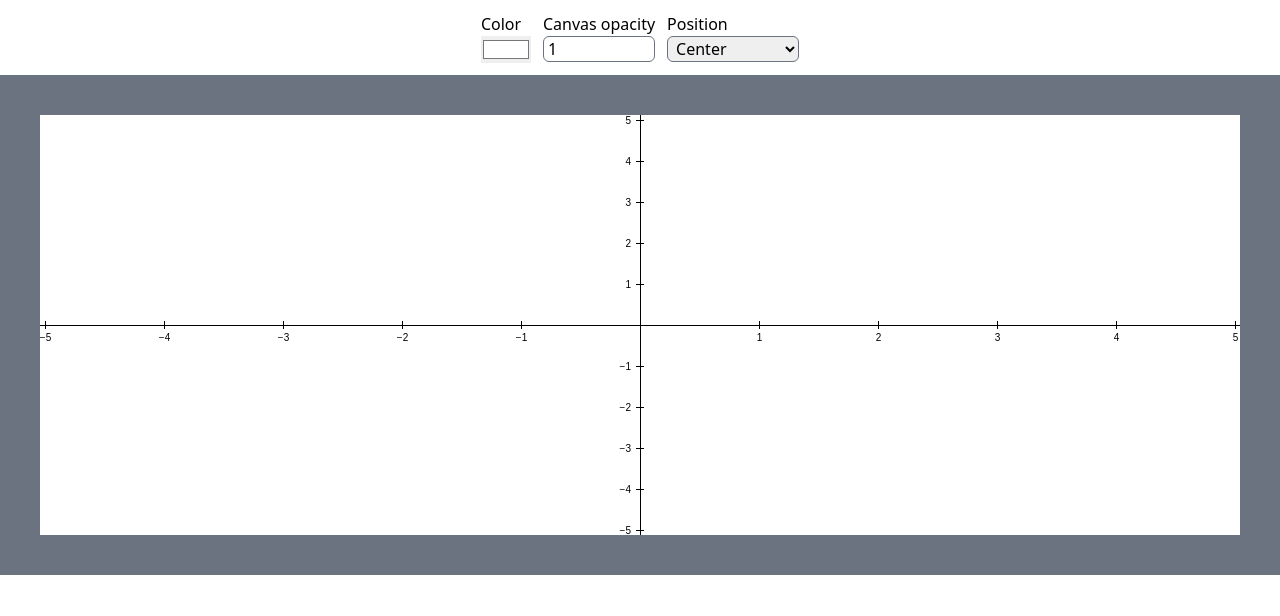
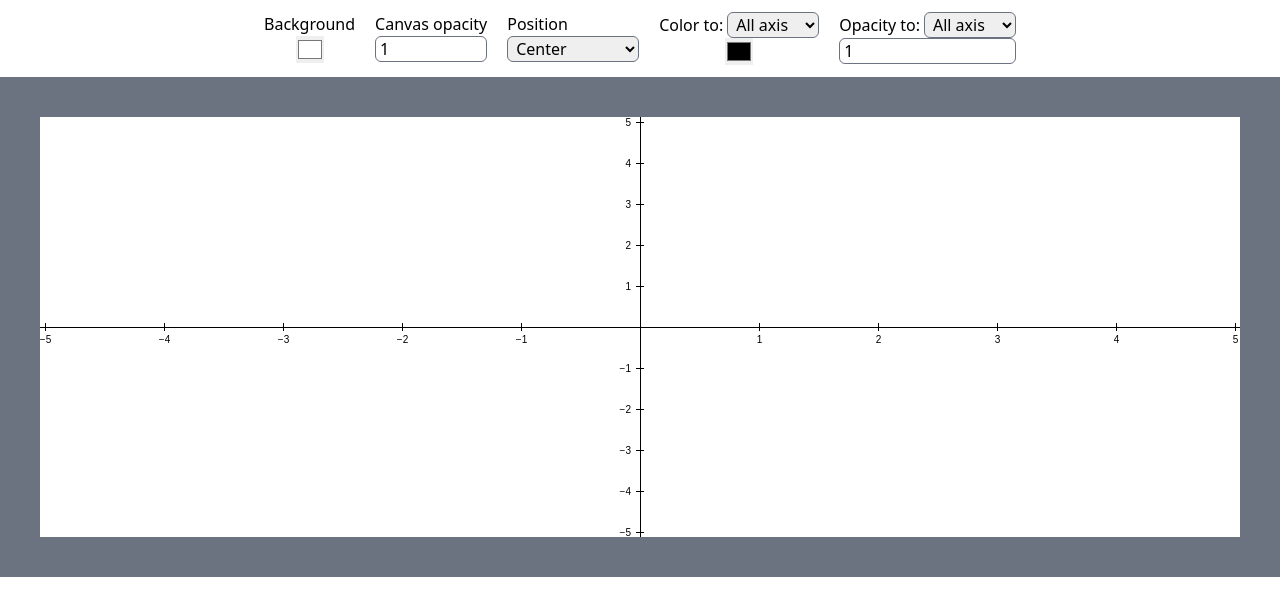
Before and after one commit to JhoselinRam/Project_Chyntia, a Next.js app: page / in a window 1280 px wide. Shown: the top 616 px of the page. Built offline with nearby package versions, Linux system fonts and the light colour scheme.

Commit message:
Station 13/12/22 3

```diff
--- a/src/pages/index.tsx
+++ b/src/pages/index.tsx
@@ -1,8 +1,10 @@
-import { ChangeEvent } from "react";
+import { ChangeEvent, useRef } from "react";
 import Graph2D, { Grap2D_Type, Graph2D_AxisPosition } from "../resourses/Graph2D/Graph2D";
 
 export default function Home() {
   let Graph : Grap2D_Type;
+  const colorTarget = useRef("0");
+  const opacityTarget = useRef("0");
 
   function changeColor(e:ChangeEvent){
     const color = (e.target as HTMLInputElement).value as string;
@@ -20,6 +22,88 @@ export default function Home() {
     Graph.axisPosition(position);
   }
 
+  function changeColorTarget(e:ChangeEvent){
+    colorTarget.current = (e.target as HTMLSelectElement).value;
+  }
+
+  function changeAxisColor(e:ChangeEvent){
+    const color = (e.target as HTMLInputElement).value;
+
+    switch(colorTarget.current){
+      case "0":
+        Graph.axisColor({axis:color});
+        break;
+      case "1":
+        Graph.axisColor({xAxis:color});
+        break;
+      case "2":
+        Graph.axisColor({yAxis:color});
+        break;
+      case "3":
+        Graph.axisColor({xBase:color});
+        break;
+      case "4":
+        Graph.axisColor({xTick:color});
+        break;
+      case "5":
+        Graph.axisColor({xLabel:color});
+        break;
+      case "6":
+        Graph.axisColor({yBase:color});
+        break;
+      case "7":
+        Graph.axisColor({yTick:color});
+        break;
+      case "8":
+        Graph.axisColor({yLabel:color});
+        break;
+    }
+
+  }
+
+  function changeOpacityTarget(e:ChangeEvent){
+    opacityTarget.current = (e.target as HTMLSelectElement).value;
+  }
+
+  function changeAxisOpacity(e:ChangeEvent){
+    const opacity = parseFloat((e.target as HTMLInputElement).value);
+
+    switch(opacityTarget.current){
+      case "0":
+        Graph.axisOpacity({axis:opacity});
+        break;
+      case "1":
+        Graph.axisOpacity({xAxis:opacity});
+        break;
+      case "2":
+        Graph.axisOpacity({yAxis:opacity});
+        break;
+      case "3":
+        Graph.axisOpacity({xBase:opacity});
+        break;
+      case "4":
+        Graph.axisOpacity({xTick:opacity});
+        break;
+      case "5":
+        Graph.axisOpacity({xLabel:opacity});
+        break;
+      case "6":
+        Graph.axisOpacity({yBase:opacity});
+        break;
+      case "7":
+        Graph.axisOpacity({yTick:opacity});
+        break;
+      case "8":
+        Graph.axisOpacity({yLabel:opacity});
+        break;
+    }
+
+  }
+
+
+
+
+
 
 
 
@@ -33,15 +117,15 @@ export default function Home() {
     <>
     <div className="flex flex-col justify-center items-center">
 
-      <div className="flex items-start justify-center gap-3 my-3">
+      <div className="flex items-start justify-center gap-5 my-3">
 
         <div className="flex flex-col items-start justify-center">
-          <p>Color</p>
-          <input type="color" defaultValue="#ffffff" onChange={changeColor}/>
+          <p>Background</p>
+          <input type="color" defaultValue="#ffffff" onChange={changeColor} className="w-7 self-center"/>
         </div>
         <div className="flex flex-col justify-start items-start">
           <p>Canvas opacity</p>
-          <input type="number" className="border border-gray-500 rounded-md w-full px-1" min={0} max={1} step={0.01} defaultValue={1} onChange={changeOpacity}/>
+          <input type="number" className="border border-gray-500 rounded-md w-full px-1" min={0} max={1} step={0.02} defaultValue={1} onChange={changeOpacity}/>
         </div>
         <div className="flex flex-col justify-start items-start">
           <p>Position</p>
@@ -52,6 +136,42 @@ export default function Home() {
             <option value="top-left">Top-Left</option>
             <option value="top-right">Top-Right</option>
           </select>
+        </div>
+        <div className="flex flex-col justify-start items-start">
+          <div className="flex items-center justify-center">
+            <p>Color</p>
+            <p className="mx-1">to:</p>
+            <select defaultValue={0} className="border border-gray-500 rounded-md w-full px-1" onChange={changeColorTarget}>
+              <option value="0">All axis</option>
+              <option value="1">X Axis</option>
+              <option value="2">Y Axis</option>
+              <option value="3">X Base</option>
+              <option value="4">X Ticks</option>
+              <option value="5">X Labels</option>
+              <option value="6">Y Base</option>
+              <option value="7">Y Ticks</option>
+              <option value="8">Y Labels</option>
+            </select>
+          </div>
+          <input type="color" defaultValue="#000000" className="w-7 self-center"  onChange={changeAxisColor}/>
+        </div>
+        <div className="flex flex-col justify-start items-start">
+          <div className="flex items-center justify-center">
+            <p>Opacity</p>
+            <p className="mx-1">to:</p>
+            <select defaultValue={0} className="border border-gray-500 rounded-md w-full px-1" onChange={changeOpacityTarget}>
+              <option value="0">All axis</option>
+              <option value="1">X Axis</option>
+              <option value="2">Y Axis</option>
+              <option value="3">X Base</option>
+              <option value="4">X Ticks</option>
+              <option value="5">X Labels</option>
+              <option value="6">Y Base</option>
+              <option value="7">Y Ticks</option>
+              <option value="8">Y Labels</option>
+            </select>
+          </div>
+          <input type="number" className="border border-gray-500 rounded-md w-full px-1" min={0} max={1} step={0.02} defaultValue={1} onChange={changeAxisOpacity}/>
         </div>
 
       </div>
--- a/src/resourses/Graph2D/tools/Axis.ts
+++ b/src/resourses/Graph2D/tools/Axis.ts
@@ -50,7 +50,7 @@ function Axis(state : Grapg2D_State) : Axis_Type{
                                 .node() as SVGRectElement)
                                 .getBBox()
                                 .height;
-
+console.log(state.axis);
         //Set the color and opacity of the axis, labels and ticks
          state.canvas
             .select("g.Graph2D_AxisX")
@@ -73,7 +73,7 @@ function Axis(state : Grapg2D_State) : Axis_Type{
             .attr("opacity", state.axis.xLabelOpacity);
 
         state.canvas
-            .select("g.g.Graph2D_AxisY")
+            .select("g.Graph2D_AxisY")
             .select("path")
             .attr("stroke", state.axis.yAxisColor)
             .attr("opacity", state.axis.yAxisOpacity);
@@ -184,6 +184,7 @@ function Axis(state : Grapg2D_State) : Axis_Type{
         state.canvas
             .select("g.Graph2D_AxisX")
             .append("line")
+            .classed("Graph2D_Extension", true)
             .attr("stroke", state.axis.xAxisColor)
             .attr("opacity", state.axis.xAxisOpacity)
             .attr("x1", 0)
@@ -194,6 +195,7 @@ function Axis(state : Grapg2D_State) : Axis_Type{
         state.canvas
             .select("g.Graph2D_AxisX")
             .append("line")
+            .classed("Graph2D_Extension", true)
             .attr("stroke", state.axis.xAxisColor)
             .attr("opacity", state.axis.xAxisOpacity)
             .attr("x1", canvasWidth-state.config.marginEnd-2)
@@ -204,6 +206,7 @@ function Axis(state : Grapg2D_State) : Axis_Type{
         state.canvas
             .select("g.Graph2D_AxisY")
             .append("line")
+            .classed("Graph2D_Extension", true)
             .attr("stroke", state.axis.yAxisColor)
             .attr("opacity", state.axis.yAxisOpacity)
             .attr("x1", 0.5)
@@ -214,6 +217,7 @@ function Axis(state : Grapg2D_State) : Axis_Type{
         state.canvas
             .select("g.Graph2D_AxisY")
             .append("line")
+            .classed("Graph2D_Extension", true)
             .attr("stroke", state.axis.yAxisColor)
             .attr("opacity", state.axis.yAxisOpacity)
             .attr("x1", 0.5)
@@ -276,8 +280,9 @@ function Axis(state : Grapg2D_State) : Axis_Type{
             .select("g.Graph2D_AxisX")
             .style("transform", `translate(0,${translationY}px)`)
             .append("line")
+            .classed("Graph2D_Extension", true)
             .attr("stroke", state.axis.xAxisColor)
-            .attr("opacity", state.axis.xLabelOpacity)
+            .attr("opacity", state.axis.xAxisOpacity)
             .attr("x1", extensionXStart)
             .attr("x2", extensionXEnd)
             .attr("y1", 0.5)
@@ -287,8 +292,9 @@ function Axis(state : Grapg2D_State) : Axis_Type{
             .select("g.Graph2D_AxisY")
             .style("transform", `translate(${translationX}px,0)`)
             .append("line")
+            .classed("Graph2D_Extension", true)
             .attr("stroke", state.axis.yAxisColor)
-            .attr("opacity", state.axis.yLabelOpacity)
+            .attr("opacity", state.axis.yAxisOpacity)
             .attr("x1", 0.5)
             .attr("x2", 0.5)
             .attr("y1", extensionYStart)
--- a/src/resourses/Graph2D/tools/Config.ts
+++ b/src/resourses/Graph2D/tools/Config.ts
@@ -1,8 +1,15 @@
-import { Grap2D_Type, Graph2D_AxisPosition, Graph2D_AxisType } from "../Graph2D";
-import { Axis_Color_Options, Axis_Opacity_Options, Config_Type, Method_Generator_Props } from "../Graph2D_Types/types";
+import { Axis_Color_Options, Axis_Opacity_Options, Grap2D_Type, Graph2D_AxisPosition, Graph2D_AxisType } from "../Graph2D";
+import { Config_Type, Method_Generator_Props } from "../Graph2D_Types/types";
 
 function Config({graphHandler, state}:Method_Generator_Props) : Config_Type{
 
+//--------------------- Canvas ----------------------------
+
+    function canvas() : SVGGElement{
+        return state.canvas.node() as SVGGElement;
+    }
+
+//---------------------------------------------------------
 //--------------------- Axis Type -------------------------
 
     function axisType(type : Graph2D_AxisType) : Grap2D_Type{
@@ -41,7 +48,7 @@ function Config({graphHandler, state}:Method_Generator_Props) : Config_Type{
     }
 
 //---------------------------------------------------------
-//---------------- Axis Color & Opacity -------------------
+//--------------------- Axis Color ------------------------
 
     function axisColor(options : Axis_Color_Options) : Grap2D_Type{
         //Cascade the options
@@ -83,22 +90,30 @@ function Config({graphHandler, state}:Method_Generator_Props) : Config_Type{
 
         state.canvas
             .select("g.Graph2D_AxisX")
-            .select("path")
+            .selectAll("path, line.Graph2D_Extension")
             .attr("stroke", state.axis.xAxisColor);
 
         state.canvas
             .select("g.Graph2D_AxisY")
-            .select("path")
+            .selectAll("path, line.Graph2D_Extension")
             .attr("stroke", state.axis.yAxisColor);
 
+        ticksX
+            .select("line")
+            .attr("stroke", state.axis.xTickColor);
 
+        ticksX
+            .select("text")
+            .attr("fill", state.axis.xLabelColor);
 
+        ticksY
+            .select("line")
+            .attr("stroke", state.axis.yTickColor);
 
+        ticksY
+            .select("text")
+            .attr("fill", state.axis.yLabelColor);
 
-        return graphHandler;
-    }
-
-    function axisOpacity(options : Axis_Opacity_Options) : Grap2D_Type{
 
         return graphHandler;
     }
@@ -115,6 +130,77 @@ function Config({graphHandler, state}:Method_Generator_Props) : Config_Type{
 
     }
 
+//---------------------------------------------------------
+//-------------------- Axis Opacity -----------------------
+
+    function axisOpacity(options : Axis_Opacity_Options) : Grap2D_Type{
+        //Cascade the options
+        if(options.axis != null){
+            const newOpacity = options.axis;
+            state.axis.xAxisOpacity = newOpacity;
+            state.axis.xTickOpacity = newOpacity;
+            state.axis.xLabelOpacity = newOpacity;
+            state.axis.yAxisOpacity = newOpacity;
+            state.axis.yTickOpacity = newOpacity;
+            state.axis.yLabelOpacity = newOpacity;
+        }
+        if(options.xAxis != null){
+            const newOpacity  = options.xAxis;
+            state.axis.xAxisOpacity = newOpacity;
+            state.axis.xTickOpacity = newOpacity;
+            state.axis.xLabelOpacity = newOpacity;
+        }
+        if(options.yAxis != null){
+            const newOpacity  = options.yAxis;
+            state.axis.yAxisOpacity = newOpacity;
+            state.axis.yTickOpacity = newOpacity;
+            state.axis.yLabelOpacity = newOpacity;
+        }
+        if(options.xBase!=null) state.axis.xAxisOpacity=options.xBase;
+        if(options.xTick!=null) state.axis.xTickOpacity=options.xTick;
+        if(options.xLabel!=null) state.axis.xLabelOpacity=options.xLabel;
+        if(options.yBase!=null) state.axis.yAxisOpacity=options.yBase;
+        if(options.yTick!=null) state.axis.yTickOpacity=options.yTick;
+        if(options.yLabel!=null) state.axis.yLabelOpacity=options.yLabel;
+
+        ///Aply the changes
+        const ticksX = state.canvas
+                        .select("g.Graph2D_AxisX")
+                        .selectAll("g.tick");
+        const ticksY = state.canvas
+                        .select("g.Graph2D_AxisY")
+                        .selectAll("g.tick");
+
+        state.canvas
+            .select("g.Graph2D_AxisX")
+            .selectAll("path, line.Graph2D_Extension")
+            .attr("opacity", state.axis.xAxisOpacity);
+
+        state.canvas
+            .select("g.Graph2D_AxisY")
+            .selectAll("path, line.Graph2D_Extension")
+            .attr("opacity", state.axis.yAxisOpacity);
+
+        ticksX
+            .select("line")
+            .attr("opacity", state.axis.xTickOpacity);
+
+        ticksX
+            .select("text")
+            .attr("opacity", state.axis.xLabelOpacity);
+
+        ticksY
+            .select("line")
+            .attr("opacity", state.axis.yTickOpacity);
+
+        ticksY
+            .select("text")
+            .attr("opacity", state.axis.yLabelOpacity);
+
+
+        return graphHandler;
+    }
+
     function getAxisOpacity() : Axis_Opacity_Options{
         return {
             xBase : state.axis.xAxisOpacity,
@@ -129,10 +215,15 @@ function Config({graphHandler, state}:Method_Generator_Props) : Config_Type{
 //---------------------------------------------------------
 
     return {
+        canvas,
         axisType,
         getAxisType,
         axisPosition,
-        getAxisPosition
+        getAxisPosition,
+        axisColor,
+        getAxisColor,
+        axisOpacity,
+        getAxisOpacity
     };
 }
 
```
Also changed, not shown: src/resourses/Graph2D/Graph2D.ts (+34 -3 lines), src/resourses/Graph2D/Graph2D_Types/types.ts (+7 -25 lines).
